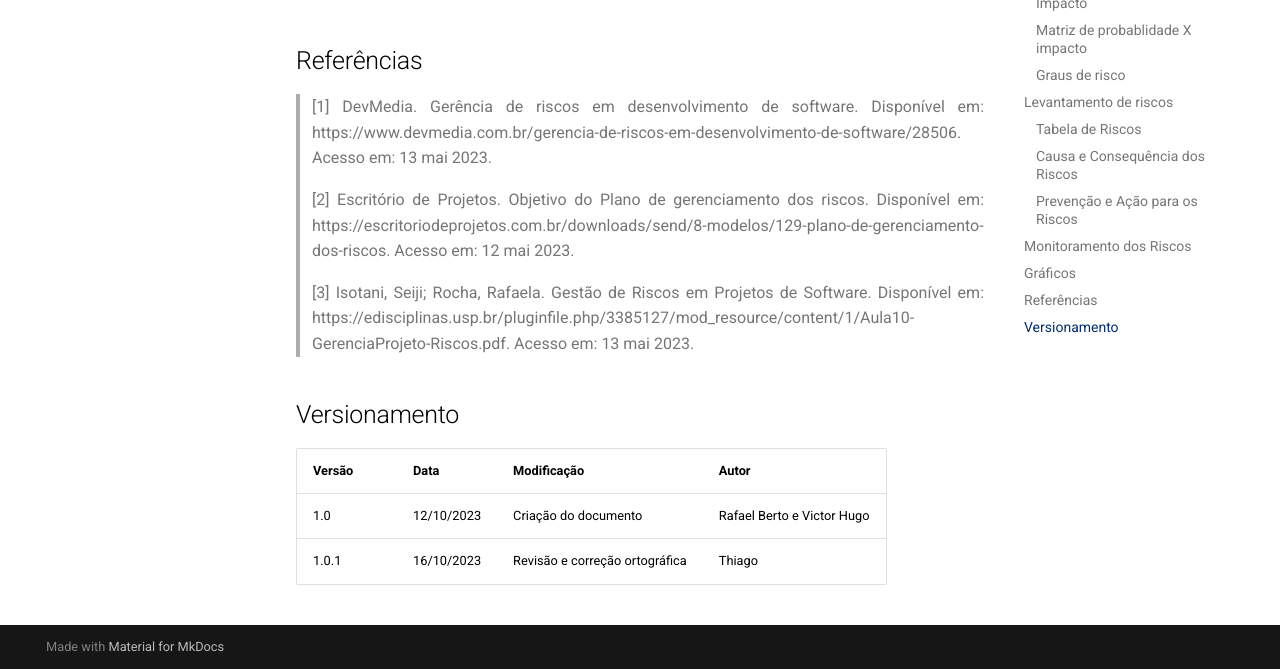
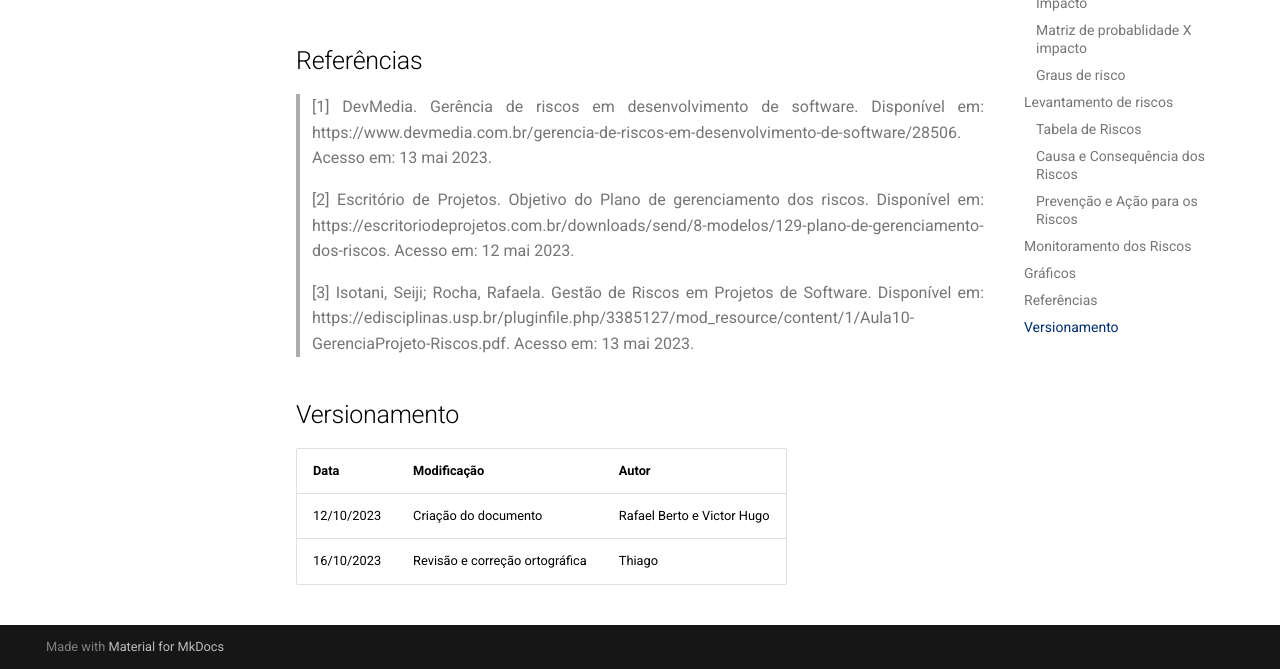
Before and after one commit to fga-eps-mds/2023.2-Dnit-DOC, an MkDocs documentation site: the page built from docs/plano-monitoramento/plano-riscos.md, in a window 1280 px wide and 900 px high, scrolled down 7244 px, cut to the strip 231-900 px from the top of the window. Built offline with MkDocs 1.6.1 and Material for MkDocs 9.7.7, drawn with Linux system fonts in a browser that asks for light colours; comment, search, counter and statistics services are not loaded.

Commit message:
Corrige versionamento

```diff
--- a/docs/plano-monitoramento/plano-riscos.md
+++ b/docs/plano-monitoramento/plano-riscos.md
@@ -145,7 +145,7 @@ O gráfico de áreas empilhadas abaixo mostra a evolução dos riscos ao longo d
 > [3] Isotani, Seiji; Rocha, Rafaela. Gestão de Riscos em Projetos de Software. Disponível em: https://edisciplinas.usp.br/pluginfile.php/3385127/mod_resource/content/1/Aula10-GerenciaProjeto-Riscos.pdf. Acesso em: 13 mai 2023.
 
 ## Versionamento
-| Versão | Data | Modificação | Autor |
-|--|--|--|--|
-|1.0| 12/10/2023 | Criação do documento | Rafael Berto e Victor Hugo |
-|1.0.1| 16/10/2023 | Revisão e correção ortográfica | Thiago |
+| Data | Modificação | Autor |
+|--|--|--|
+| 12/10/2023 | Criação do documento | Rafael Berto e Victor Hugo |
+| 16/10/2023 | Revisão e correção ortográfica | Thiago |
```
